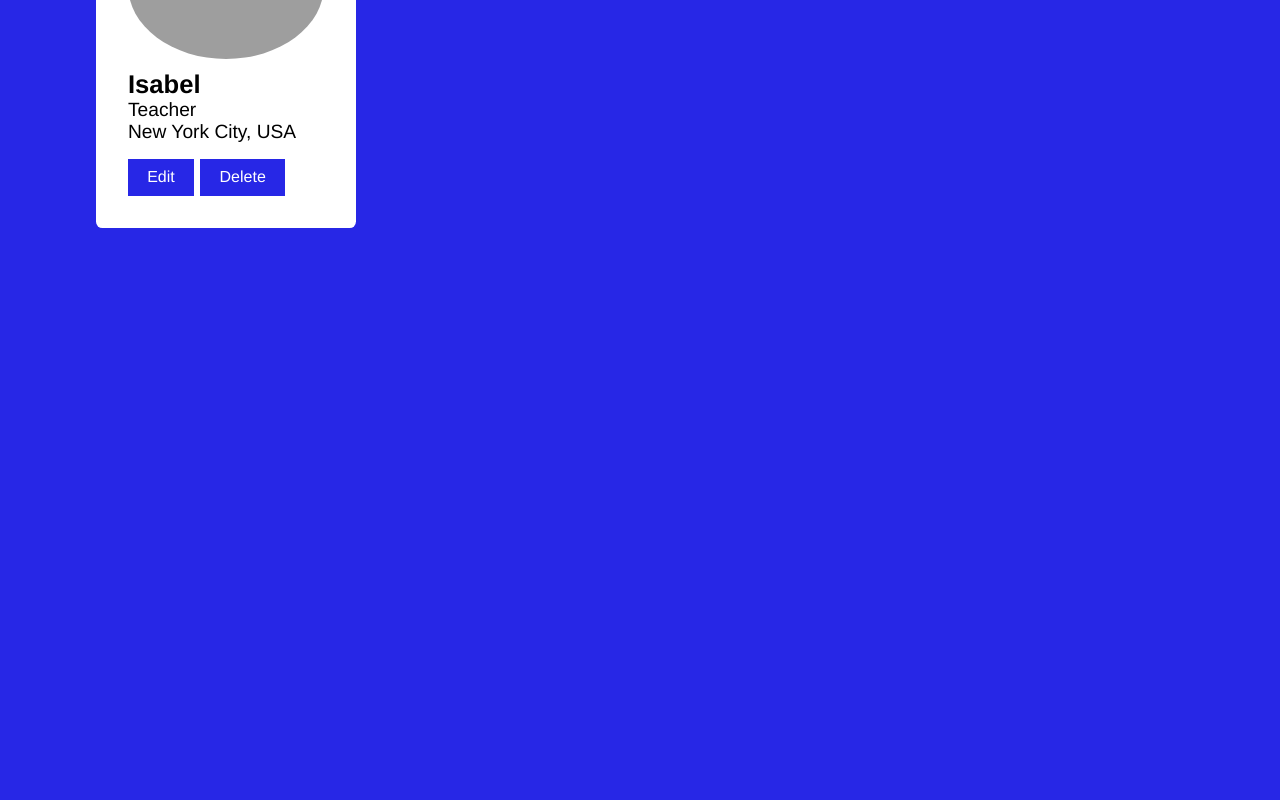
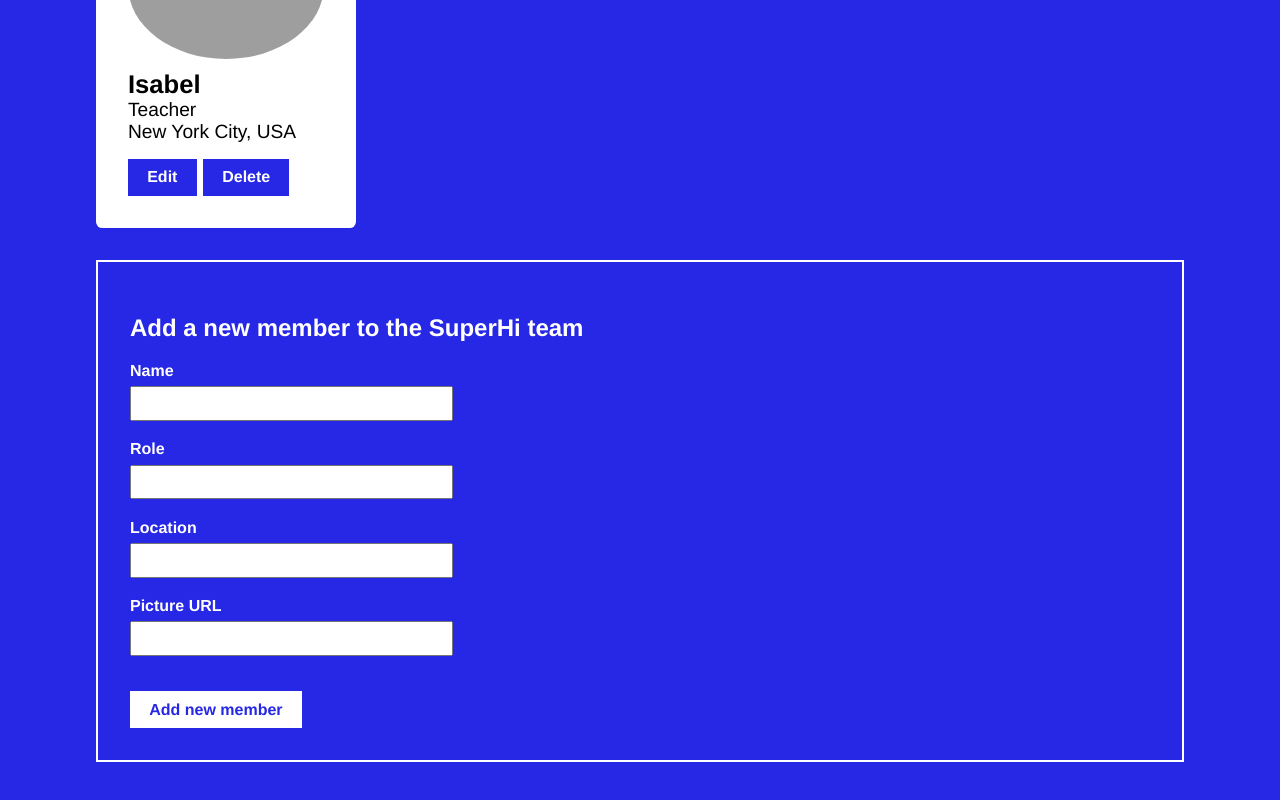
Before and after one commit to isabelxklee/react-lecture, a React (Create React App) app: page / in a window 1280 px wide. Shown: the part 1572-2372 px from the top of the page. Before the commit the page ends 1896 px from the top, so only its background shows below. Built offline with nearby package versions, Linux system fonts and the light colour scheme; data requests are answered from the project's data file; grey boxes are pictures that could not be loaded.

Commit message:
created form

```diff
--- a/src/App.css
+++ b/src/App.css
@@ -20,14 +20,32 @@ p {
   margin: 0;
 }
 
-button {
+button, input[type="submit"] {
   background-color: #2727e6;
   color: white;
   font-family: "PX Grotesk", Helvetica, Arial, sans-serif;
   font-size: 1em;
+  font-weight: 700;
   border: none;
   padding: 0.6em 1.2em;
   margin: 1em 0.4em 0em 0em;
+}
+
+input[type="submit"] {
+  background-color: white;
+  color: #2727e6;
+}
+
+input[type="text"] {
+  padding: 0.4em;
+  font-family: "PX Grotesk", Helvetica, Arial, sans-serif;
+  font-size: 1em;
+  margin: 0.4em 0em 1.2em 0em;
+  width: 30%;
+}
+
+label {
+  font-weight: 700;
 }
 
 img {
@@ -35,6 +53,12 @@ img {
   width: 100%;
   margin-bottom: 0.4em;
   border-radius: 50%;
+}
+
+form {
+  border: 2px solid white;
+  padding: 2em;
+  margin-top: 2em;
 }
 
 .card-container {
--- a/src/App.js
+++ b/src/App.js
@@ -1,6 +1,7 @@
 import React, { Component } from 'react';
 import './App.css'
 import TeamContainer from './TeamContainer.jsx'
+import NewMemberForm from './NewMemberForm.jsx'
 
 class App extends Component {
   state = {
@@ -23,6 +24,7 @@ class App extends Component {
         <h1>SuperHi Team Directory</h1>
         <p>Here are all the wonderful members of SuperHi!</p>
         <TeamContainer teamMembers={this.state.teamMembers}/>
+        <NewMemberForm />
       </div>
     )
   }
--- /dev/null
+++ b/src/NewMemberForm.jsx
@@ -0,0 +1,41 @@
+import React, { Component } from 'react';
+
+class NewMemberForm extends Component {
+  state = {  }
+
+  render() {
+    return (
+      <form>
+        <h2>Add a new member to the SuperHi team</h2>
+
+        <label>Name</label>
+        <br />
+
+        <input type="text" name="name" value={this.state.value} />
+        <br />
+
+        <label>Role</label>
+        <br />
+
+        <input type="text" name="role" value={this.state.value} />
+        <br />
+
+        <label>Location</label>
+        <br />
+
+        <input type="text" name="location" value={this.state.value} />
+        <br />
+
+        <label>Picture URL</label>
+        <br />
+
+        <input type="text" name="picture" value={this.state.value} />
+        <br />
+
+        <input type="submit" value="Add new member" />
+      </form>
+    )
+  }
+}
+
+export default NewMemberForm
```
Also changed, not shown: original_db.json (added, +95 -0 lines).
